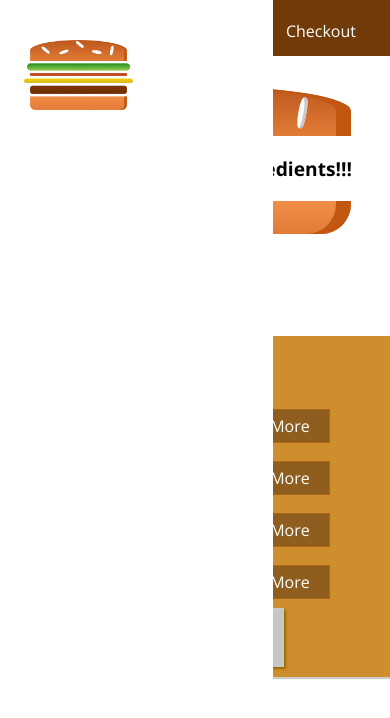
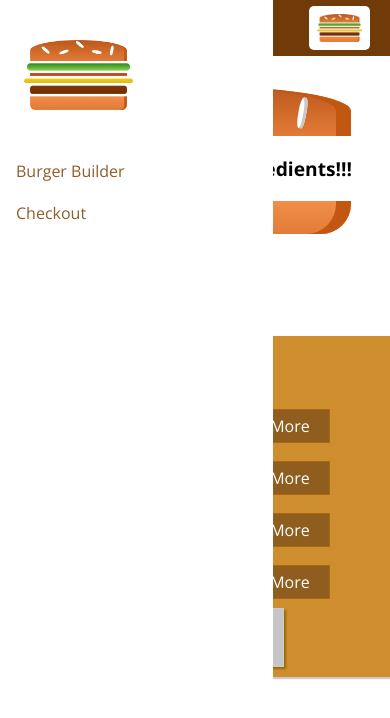
Before and after one commit to fasbrothers/Burger-App, a React app: page / in a window 390 px wide. Shown: the top 718 px of the page. Built offline with nearby package versions, Linux system fonts and the light colour scheme.

Commit message:
made it responsive

```diff
--- a/src/components/Logo/Logo.js
+++ b/src/components/Logo/Logo.js
@@ -3,9 +3,9 @@ import burgerLogo from '../../assets/Images/burger-logo.png'
 import './Logo.css'
 
 const logo = (props) => (
-    <div className='Logo' style={{ height: props.height }}>
+    <div className='Logo' style={{ height: props.height, margin: props.marginButtom }}>
         <img src={burgerLogo} alt='Logo' />
-    </div>
+    </div >
 )
 
 export default logo;
--- a/src/components/Navigation/NavigationItems/NavigationItem/NavigationItem.css
+++ b/src/components/Navigation/NavigationItems/NavigationItem/NavigationItem.css
@@ -1,18 +1,35 @@
+.NavigationItem{
+    display: block ;
+    margin: 10px 0;
+    width: 100%;
+    box-sizing: border-box;
+}
+.NavigationItem a{
+    color: #8f5c2c;
+    text-decoration: none;
+    width: 100%;
+    box-sizing: border-box;
+    display: block;
+}
+.NavigationItem a:hover,
+.NavigationItem a:active,
+.NavigationItem a.active{
+    color: #40A4c8;
+}
+
+@media (min-width:500px){
     .NavigationItem{
         display: flex;
         margin: 0;
         height: 100%;
-    box-sizing: border-box;
         align-items: center;
+        width: auto;
     }
     .NavigationItem a{
         color: white;
-    border: 4px solid transparent;
-    text-decoration: none;
+        border-bottom: 4px solid transparent;
         padding: 16px 10px;
         height: 100%;
-    box-sizing: border-box;
-    display: block;
     }
     .NavigationItem a:hover,
     .NavigationItem a:active,
@@ -21,3 +38,5 @@
         background-color: #8f5c2c;
         border-bottom: 4px solid #40A4c8;
     }
+
+}
--- a/src/components/Navigation/NavigationItems/NavigationItems.css
+++ b/src/components/Navigation/NavigationItems/NavigationItems.css
@@ -5,4 +5,11 @@
     align-items: center;
     list-style: none;
     height: 100%;
+    flex-flow: column;
 }
+
+@media (min-width:500px){
+    .NavigationItems{
+        flex-flow: row;
+    }
+}
--- a/src/components/Navigation/SideDrawer/SideDrawer.js
+++ b/src/components/Navigation/SideDrawer/SideDrawer.js
@@ -6,7 +6,7 @@ import "./SideDrawer.css";
 const sideDrawer = (props) => {
     return (
         <div className='SideDrawer'>
-            <Logo height='11%' />
+            <Logo height='11%' marginButtom='0 0 32px 0' />
             <nav>
                 <NavigationItems />
             </nav>
--- a/src/components/Navigation/Toolbar/Toolbar.css
+++ b/src/components/Navigation/Toolbar/Toolbar.css
@@ -16,3 +16,9 @@
 .Toolbar nav{
     height: 100%;
 }
+
+@media (max-width: 499px){
+    .DesktopOnly{
+        display: none;
+    }
+}
--- a/src/components/Navigation/Toolbar/Toolbar.js
+++ b/src/components/Navigation/Toolbar/Toolbar.js
@@ -7,7 +7,7 @@ const toolbar = (props) => (
     <header className='Toolbar'>
         <div>MENU</div>
         <Logo height='80%' />
-        <nav>
+        <nav className='DesktopOnly'>
             <NavigationsItems />
         </nav>
     </header>
```
Lines whose indentation alone changed are shown as unchanged.
